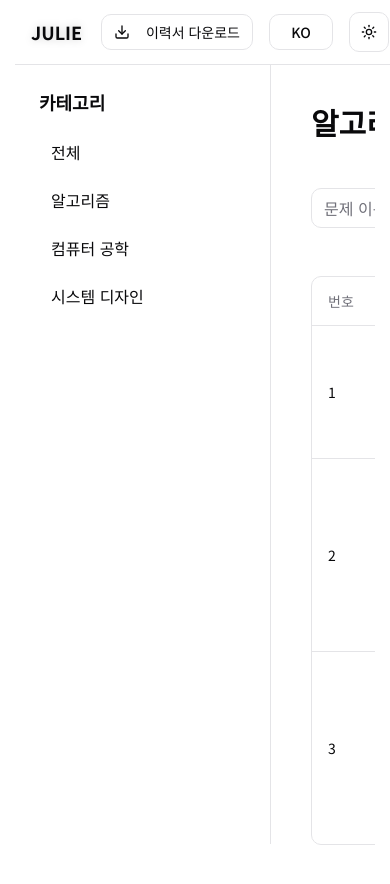
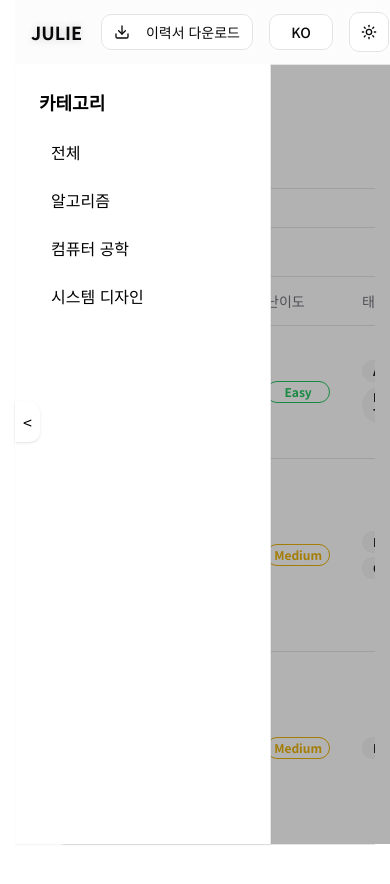
Before and after one commit to julielee9067/julie, a Next.js app: page /blog/algorithms in a window 390 px wide. Shown: the top 884 px of the page. Built offline with nearby package versions, Linux system fonts and the light colour scheme.

Commit message:
Add sidebar toggle for blog

```diff
--- a/app/blog/layout.tsx
+++ b/app/blog/layout.tsx
@@ -1,9 +1,9 @@
 "use client"
 
-import type { ReactNode } from "react"
+import React, { useState, ReactNode } from "react"
+import { Header } from "@/components/Header"
+import Link from "next/link"
 import { useLanguage, LanguageProvider } from "@/components/LanguageProvider"
-import { Header } from "@/components/header"
-import Link from "next/link"
 
 const SIDE_BAR_LINKS = [
     { href: "/blog", id: "all", labelKo: "전체", labelEn: "All" },
@@ -13,37 +13,66 @@ const SIDE_BAR_LINKS = [
 ]
 
 export default function BlogLayout({ children }: { children: ReactNode }) {
+    const [isSidebarOpen, setIsSidebarOpen] = useState(true)
+    const toggleSidebar = () => setIsSidebarOpen(!isSidebarOpen)
+
     return (
         <LanguageProvider>
-            <div className="min-h-screen flex flex-col">
+            <div className="min-h-screen flex flex-col bg-white dark:bg-black">
+                {/* Header는 그대로 사용 */}
                 <Header />
-                <div className="flex flex-1">
-                    <Sidebar />
-                    <main className="ml-64 mt-16 p-6 flex-1 overflow-y-auto">
+
+                {/* Header 높이(4rem)만큼 아래에 콘텐츠 영역 */}
+                <div className="pt-16 flex flex-1">
+                    <Sidebar isOpen={isSidebarOpen} onClose={toggleSidebar} />
+
+                    <main className="flex-1 p-6 transition-all duration-300 ml-0 lg:ml-64">
                         {children}
                     </main>
                 </div>
+
+                {/* 왼쪽 중앙 토글 버튼 */}
+                <button
+                    onClick={toggleSidebar}
+                    className={`
+            fixed left-0 top-1/2 -translate-y-1/2 z-50 p-2 rounded-r-md shadow transition
+            bg-white text-black hover:bg-gray-100
+            dark:dark:bg-neutral-900 dark:text-white dark:hover:bg-neutral-800
+          `}
+                >
+                    {isSidebarOpen ? "<" : ">"}
+                </button>
+
+                {/* 좁은 화면(lg 미만)에서 사이드바가 열렸을 때 오버레이 */}
+                {isSidebarOpen && (
+                    <div
+                        className="fixed inset-0 bg-black/30 z-40 lg:hidden"
+                        onClick={toggleSidebar}
+                    />
+                )}
             </div>
         </LanguageProvider>
     )
 }
 
-function Sidebar() {
+type SidebarProps = {
+    isOpen: boolean
+    onClose: () => void
+}
+
+function Sidebar({ isOpen, onClose }: SidebarProps) {
     const { language } = useLanguage()
 
     return (
         <aside
-            className="
-                w-64
-                fixed
-                left-0
-                top-16
-                h-[calc(100vh-4rem)]
-                border-r
-                bg-background
-                p-6
-                overflow-y-auto
-            "
+            className={`
+        fixed top-16 left-0 h-[calc(100vh-4rem)] w-64
+        bg-white dark:bg-neutral-900 text-black dark:text-white
+        border-r border-gray-200 dark:border-gray-700 shadow-sm p-6 overflow-y-auto z-50
+        transition-transform duration-300
+        ${isOpen ? "translate-x-0" : "-translate-x-full"}
+        lg:translate-x-0
+      `}
         >
             <h2 className="text-lg font-semibold mb-4">
                 {language === "ko" ? "카테고리" : "Categories"}
@@ -54,7 +83,8 @@ function Sidebar() {
                     <li key={item.href}>
                         <Link
                             href={item.href}
-                            className="block px-3 py-2 rounded-md hover:bg-muted transition"
+                            onClick={onClose}
+                            className="block px-3 py-2 rounded-md hover:bg-gray-100 dark:hover:bg-gray-800 transition"
                         >
                             {language === "ko" ? item.labelKo : item.labelEn}
                         </Link>
--- a/lib/blogPosts/index.ts
+++ b/lib/blogPosts/index.ts
@@ -1,14 +1,14 @@
 // lib/blogPosts/index.ts
 import {BlogPost, LeetCodeProblem} from "@/lib/types"
 import { csProcessThread } from "./cs/processThread"
-import {systemDesignRandom} from "@/lib/blogPosts/system-design/randomFile";
+import {systemDesignMessagingService} from "@/lib/blogPosts/system-design/001_chat-system";
 import {twoSum} from "@/lib/blogPosts/algorithms/001_two-sum";
 import {taskScheduler} from "@/lib/blogPosts/algorithms/002_task-scheduler";
 import {designTwitter} from "@/lib/blogPosts/algorithms/003_design-twitter";
 
 export const blogPosts: BlogPost[] = [
     csProcessThread,
-    systemDesignRandom
+    systemDesignMessagingService
 ]
 
 export const leetcodeProblems: LeetCodeProblem[] = [
--- /dev/null
+++ b/lib/blogPosts/system-design/001_chat-system.ts
@@ -0,0 +1,23 @@
+import { BlogPost } from "@/lib/types";
+
+export const systemDesignMessagingService: BlogPost = {
+    slug: "system-design/messaging-service",
+    categorySlug: "system-design",
+    title: {
+        ko: "메시징 서비스 시스템 디자인",
+        en: "Design Messaging Service",
+    },
+    date: "2025-02-19",
+    category: {
+        ko: "시스템 디자인",
+        en: "System Design",
+    },
+    description: {
+        ko: "메시징 서비스를 디자인 해봅시다",
+        en: "Let's design messaging service",
+    },
+    content: `
+## Functional Requirements
+
+  `,
+};
--- a/lib/blogPosts/system-design/randomFile.ts
+++ /dev/null
@@ -1,22 +0,0 @@
-import { BlogPost } from "@/lib/types";
-
-export const systemDesignRandom: BlogPost = {
-    slug: "system-design/random-file",
-    categorySlug: "system-design",
-    title: {
-        ko: "프로세스와 스레드의 차이",
-        en: "Process vs Thread",
-    },
-    date: "2025-02-19",
-    category: {
-        ko: "시스템 디자인",
-        en: "System Design",
-    },
-    description: {
-        ko: "렌더링 확인용 테스트 파일입니다",
-        en: "Test file for system design.",
-    },
-    content: `
-        렌더링 확인용 테스트 파일입니다
-  `,
-};
```
